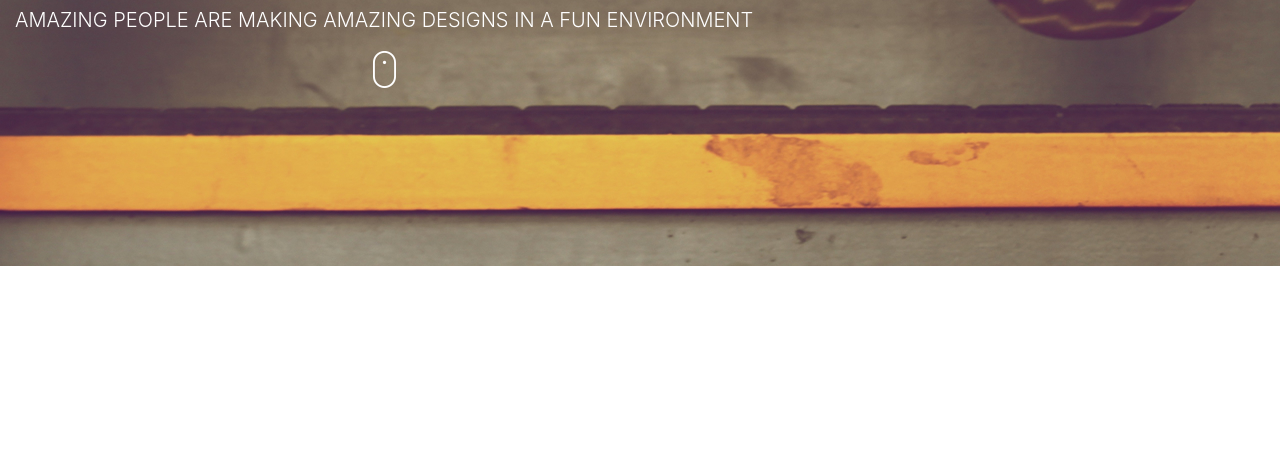
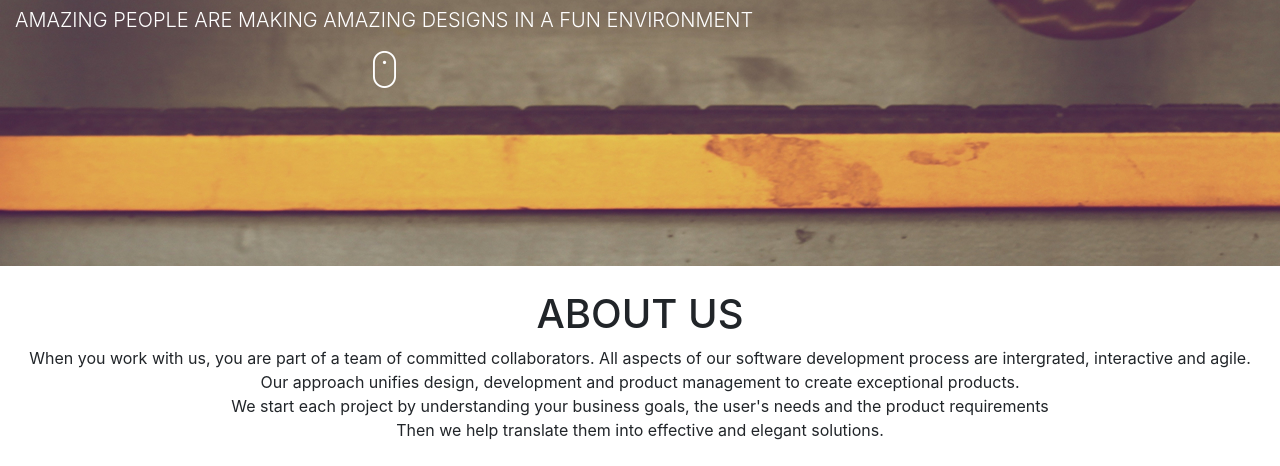
Before and after one commit to John-Njau/Delani-Studio, a plain HTML site: page index.html in a window 1280 px wide. Shown: the part 374-840 px from the top of the page. Before the commit the page ends 800 px from the top, so only its background shows below. Drawn offline with nearby package versions, Linux system fonts and the light colour scheme.

Commit message:
ft: Added the about us section

```diff
--- a/index.html
+++ b/index.html
@@ -23,7 +23,18 @@
     </section>
 
     <!-- About us section -->
-    <section></section>
+    <section class="text-center m-4">
+        <div class="h1">
+            ABOUT US
+        </div>
+        <P>
+            When you work with us, you are part of a team of committed collaborators. All aspects of our software development process are intergrated, interactive
+and agile.  <br>
+Our approach unifies design, development and product management to create exceptional products. <br>
+We start each project by understanding your business goals, the user's needs and the product requirements <br>
+Then we help translate them into effective and elegant solutions.
+        </P>
+    </section>
 
     <!-- services section -->
     <section></section>
```
